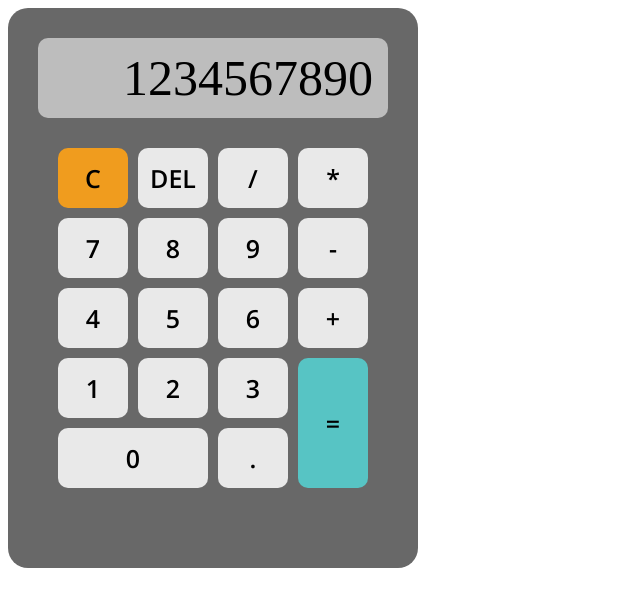
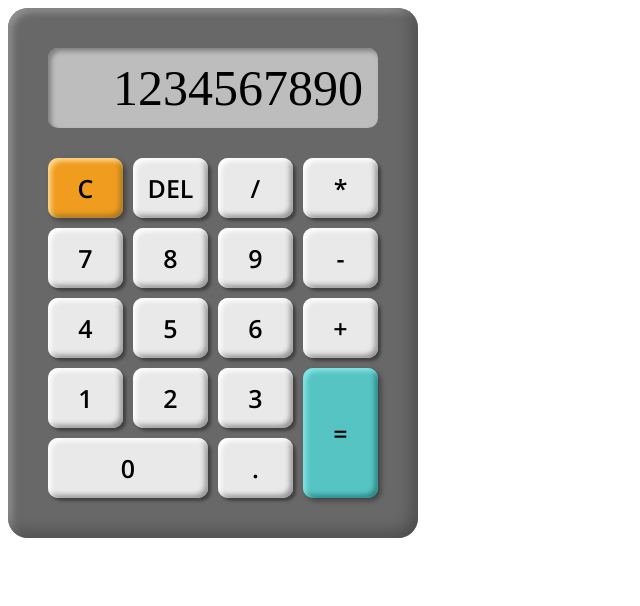
Before and after one commit to kagexin/calculator, a plain HTML site: page index.html in a window 1280 px wide. Shown: the whole page, without its empty margins (0-640 px from the left). Drawn offline with nearby package versions, Linux system fonts and the light colour scheme; a web font is replaced by a local one.

Commit message:
Add shading to calculator and buttons

```diff
--- a/styles.css
+++ b/styles.css
@@ -4,26 +4,28 @@
 }
 
 .calculator-box {
-    height: 500px;
-    width: 350px;
+    height: 450px;
+    width: 330px;
     background-color: rgb(104, 104, 104);
     border-radius: 20px;
-    padding: 30px;
+    padding: 40px;
     display: flex;
     flex-direction: column;
     align-items: center;
     gap: 30px;
+    box-shadow: inset -5px -5px 15px rgb(73, 73, 73), inset 3px 3px 8px rgb(172, 172, 172);
 }
 
 .calculator-display {
     height: 80px;
-    width: 350px;
+    width: 330px;
     background-color:rgb(189, 189, 189);
     border-radius: 10px;
     margin: 0;
     display: flex;
     align-items: center;
     justify-content: flex-end;
+    box-shadow: inset 3px 3px 5px rgb(126, 126, 126);
 }
 
 .text {
@@ -57,12 +59,13 @@
 
 .row div, .col div {
     height: 60px;
-    width: 70px;
+    width: 75px;
     background-color: rgb(233, 233, 233);
     border-radius: 10px;
     display: flex;
     justify-content: center;
     align-items: center;
+    box-shadow: 3px 3px 3px rgb(66, 66, 66), inset 3px 3px 5px rgb(255, 255, 255), inset -3px -3px 5px rgb(148, 148, 148);
 }
 
 .btn-text {
@@ -73,10 +76,12 @@
 
 .clear {
     background-color: rgb(240, 156, 30) !important;
+    box-shadow: 3px 3px 5px rgb(66, 66, 66), inset 3px 3px 5px rgb(255, 218, 149), inset -3px -3px 5px rgb(165, 119, 33)  !important;
 }
 
 .equals {
     background-color: rgb(87, 196, 196) !important;
+    box-shadow: 3px 3px 5px rgb(66, 66, 66), inset 3px 3px 5px rgb(137, 231, 231), inset -3px -3px 5px rgb(42, 131, 131)  !important;
     flex: 1;
 }
 
```
